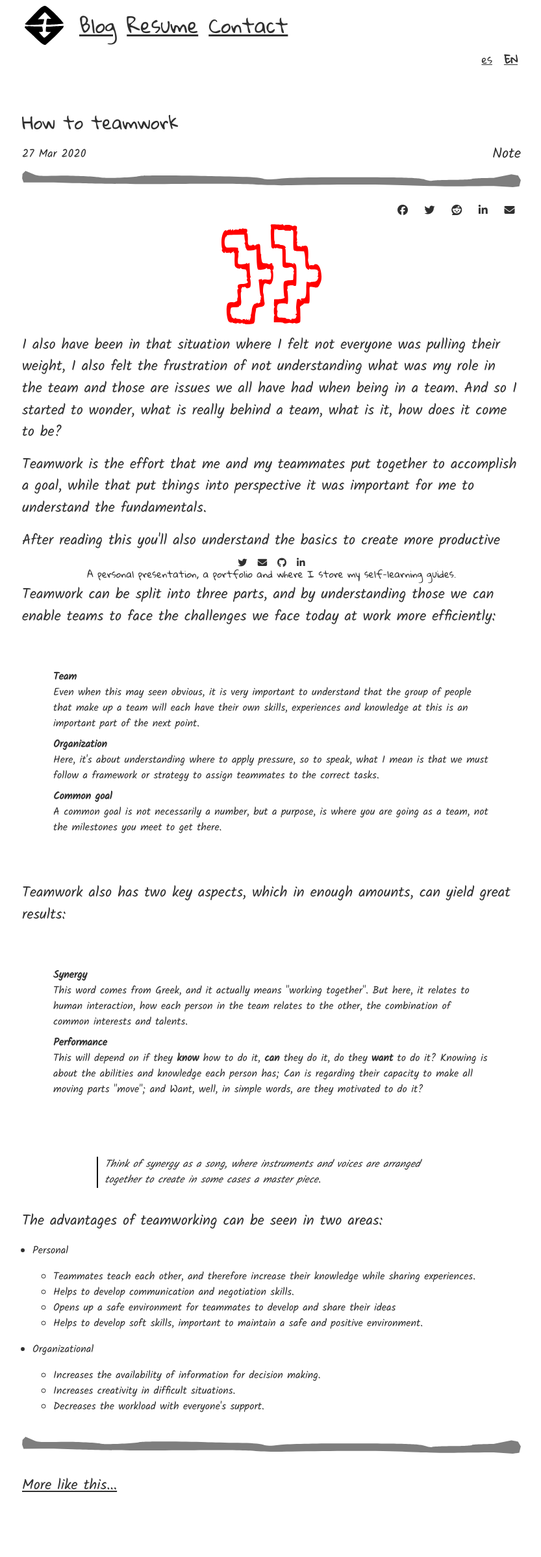
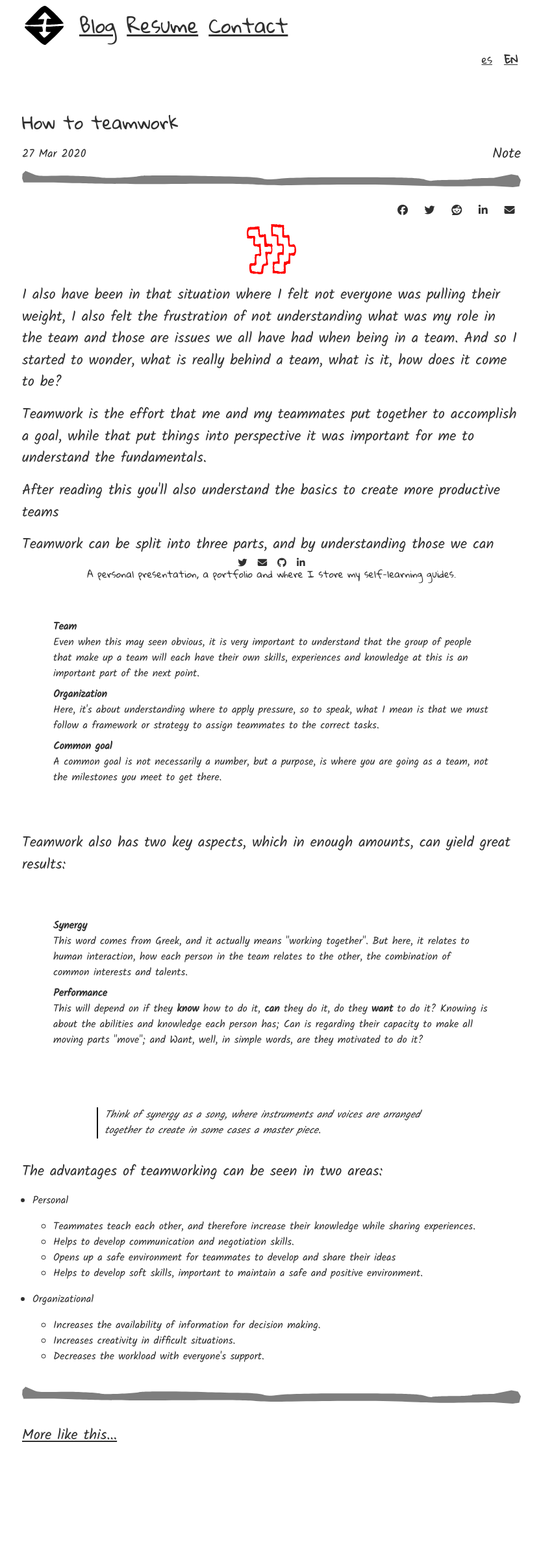
Before and after one commit to adrian-robles/adrian-robles.github.io, a Jekyll site: the page built from _posts/2020-06-29-teamworking.html, in a window 1280 px wide. Shown: the whole page at 65% size, without its empty margins (222-1055 px from the left). Built offline with Jekyll 4.4.1, drawn with Linux system fonts in a browser that asks for light colours; nearby versions of some CDN libraries; after the commit the page ends 2319 px from its top, so only the background shows below that.

Commit message:
Fix media queries

```diff
--- a/_includes/featuredbox.html
+++ b/_includes/featuredbox.html
@@ -13,7 +13,7 @@
         </a>
       </h4>
       <div class="row">
-        <div class="col-12 p-0"><p class="post-date float-right">{{ post.date | date_to_string }}</p>
+        <div class="col-12 p-0"><p class="post-date float-right pr-4">{{ post.date | date_to_string }}</p>
         </div>
       </div>
     </div>
--- a/_sass/main.scss
+++ b/_sass/main.scss
@@ -304,6 +304,11 @@ large
     width: 70vw !important;
   }
 
+  .post-icon {
+    width: 8vw;
+    height: auto;
+  }
+
   /* resume */
   #res-img {
     display: inline-block;
@@ -372,6 +377,12 @@ large
     padding-bottom: 1.2vh;
     width: 60vw !important;
   }
+
+  .post-icon {
+    width: 6vw;
+    height: auto;
+  }
+
    /* resume */
    #res-body {
     display: flex;
```
